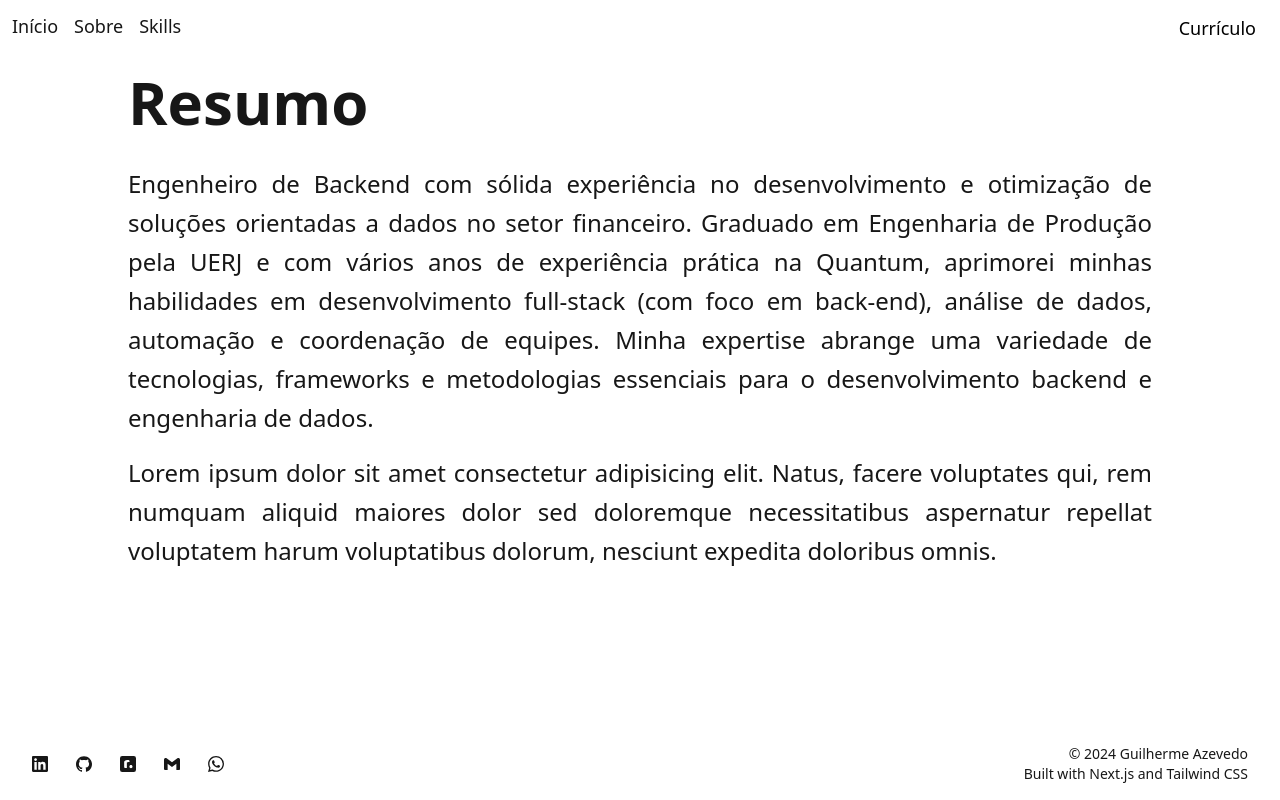
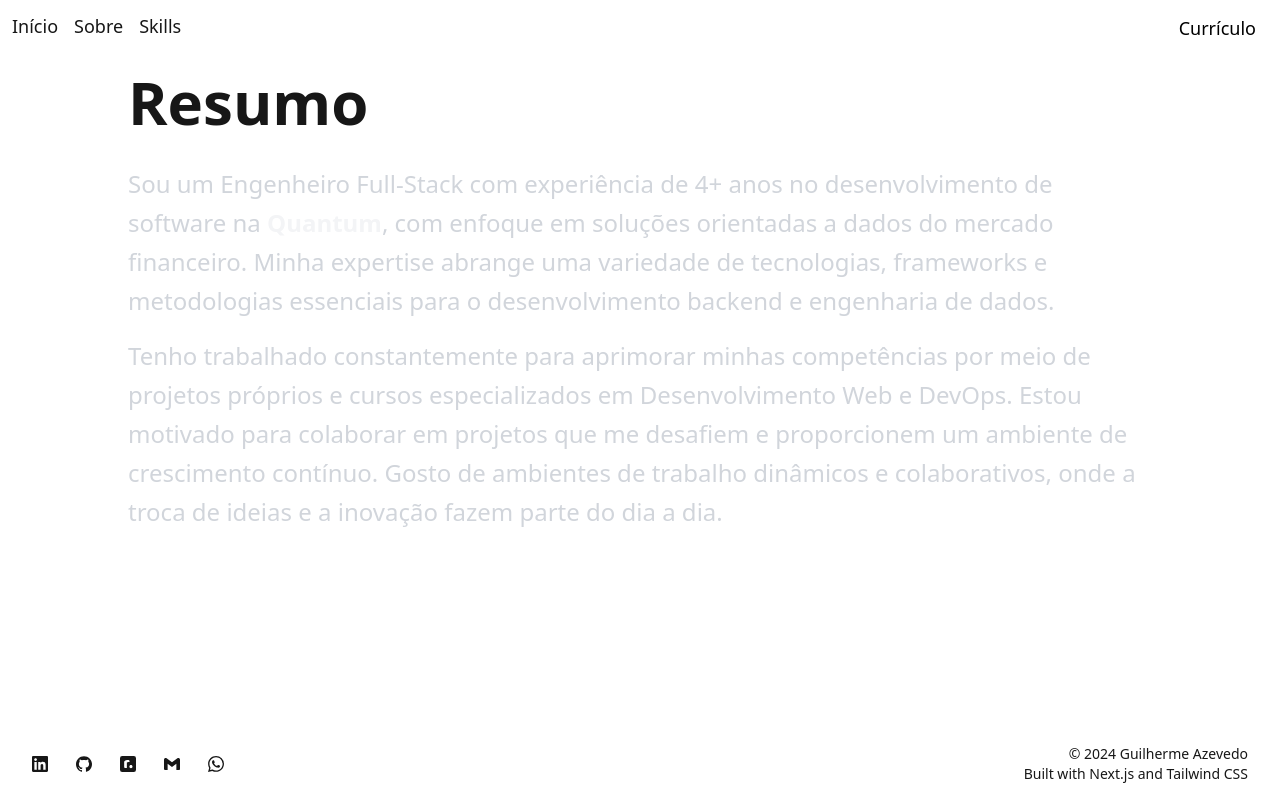
Before and after one commit to GuilhermeCAz/serverless_portfolio, a Next.js app: page /about in a window 1280 px wide. Built offline with nearby package versions, Linux system fonts and the light colour scheme.

Commit message:
feat(summary): improve summary text

```diff
--- a/src/app/about/summary.tsx
+++ b/src/app/about/summary.tsx
@@ -3,27 +3,34 @@ export default function Summary() {
   return (
     <section id="about" className="min-h-full snap-start">
       <Link href="#summary">
-        <h1 className="mb-8 pt-4 text-left text-6xl font-bold hover:text-gray-500 2xl:text-7xl">
+        <h1 className="mb-8 pt-4 text-left text-6xl font-bold hover:text-gray-500 2xl:pt-16 2xl:text-7xl">
           Resumo
         </h1>
       </Link>
 
-      <div className="text-justify text-2xl leading-relaxed 2xl:text-3xl">
-        <p className="mb-4">
-          Engenheiro de Backend com sólida experiência no desenvolvimento e
-          otimização de soluções orientadas a dados no setor financeiro.
-          Graduado em Engenharia de Produção pela UERJ e com vários anos de
-          experiência prática na Quantum, aprimorei minhas habilidades em
-          desenvolvimento full-stack (com foco em back-end), análise de dados,
-          automação e coordenação de equipes. Minha expertise abrange uma
-          variedade de tecnologias, frameworks e metodologias essenciais para o
-          desenvolvimento backend e engenharia de dados.
+      <div className="animate-fadeIn text-justify text-2xl leading-relaxed text-gray-300 2xl:text-3xl">
+        <p className="mb-4 md:text-left">
+          Sou um Engenheiro Full-Stack com experiência de 4+ anos no
+          desenvolvimento de software na{' '}
+          <Link
+            href="https://quantumfinance.com.br/"
+            target="_blank"
+            className="font-semibold text-gray-100 hover:text-gray-500"
+          >
+            Quantum
+          </Link>
+          , com enfoque em soluções orientadas a dados do mercado financeiro.
+          Minha expertise abrange uma variedade de tecnologias, frameworks e
+          metodologias essenciais para o desenvolvimento backend e engenharia de
+          dados.
         </p>
-        <p>
-          Lorem ipsum dolor sit amet consectetur adipisicing elit. Natus, facere
-          voluptates qui, rem numquam aliquid maiores dolor sed doloremque
-          necessitatibus aspernatur repellat voluptatem harum voluptatibus
-          dolorum, nesciunt expedita doloribus omnis.
+        <p className="md:text-left">
+          Tenho trabalhado constantemente para aprimorar minhas competências por
+          meio de projetos próprios e cursos especializados em Desenvolvimento
+          Web e DevOps. Estou motivado para colaborar em projetos que me
+          desafiem e proporcionem um ambiente de crescimento contínuo. Gosto de
+          ambientes de trabalho dinâmicos e colaborativos, onde a troca de
+          ideias e a inovação fazem parte do dia a dia.
         </p>
       </div>
     </section>
```
